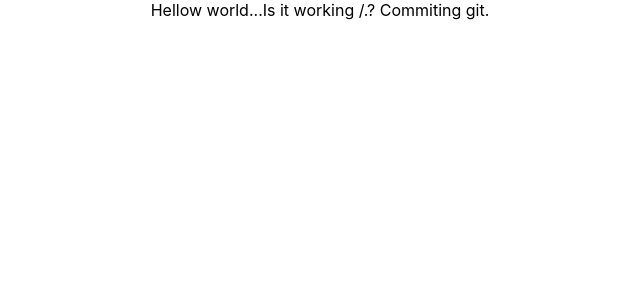
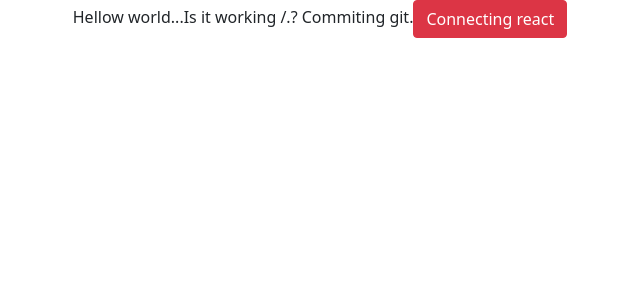
Before and after one commit to AhsanAliButt/crypto_blog, a React (Create React App) app: page / in a window 1280 px wide. Shown: the top 300 px of the page, without its empty margins (320-960 px from the left). Built offline with nearby package versions, Linux system fonts and the light colour scheme.

Commit message:
i added bootstrap and link it with project

```diff
--- a/package.json
+++ b/package.json
@@ -6,7 +6,9 @@
     "@testing-library/jest-dom": "^5.16.2",
     "@testing-library/react": "^12.1.2",
     "@testing-library/user-event": "^13.5.0",
+    "bootstrap": "^5.1.3",
     "react": "^17.0.2",
+    "react-bootstrap": "^2.1.2",
     "react-dom": "^17.0.2",
     "react-scripts": "5.0.0",
     "web-vitals": "^2.1.4"
--- a/src/App.js
+++ b/src/App.js
@@ -1,9 +1,13 @@
 import './App.css';
+import '../node_modules/bootstrap/dist/css/bootstrap.min.css';
 
 function App() {
   return (
     <div className="App">
       Hellow world...Is it working /.? Commiting git.
+      <button className="btn btn-danger">
+Connecting react
+      </button>
     </div>
   );
 }
```
Also changed, not shown: 1 other file (tests, documents, lock files or other folders).
